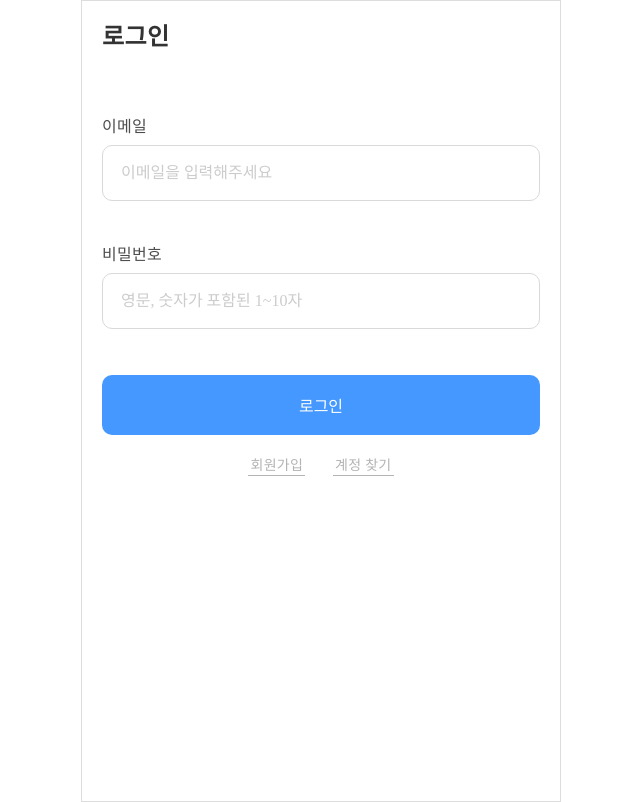
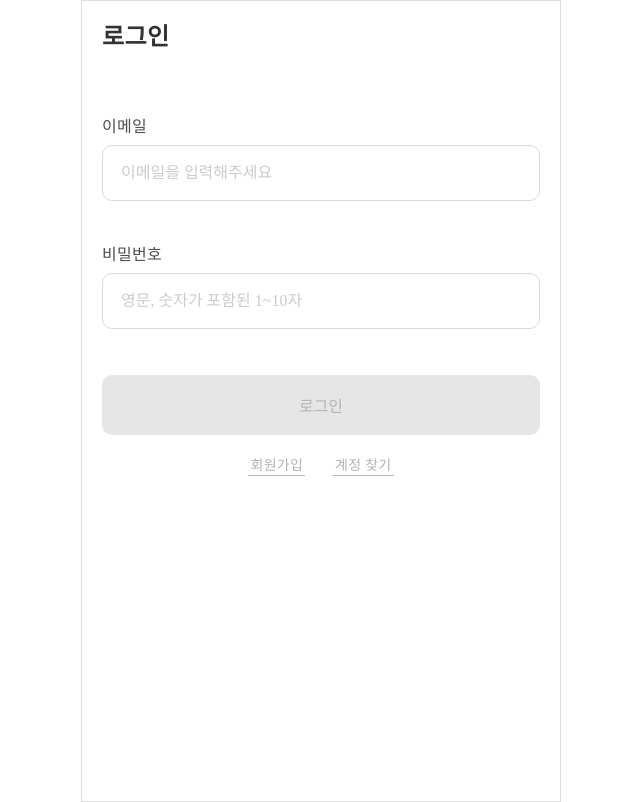
Before and after one commit to hole-in-one-early-bird/recruitime-frontend-react, a React (Create React App) app: page /signin in a window 1280 px wide. Shown: the whole page, without its empty margins (319-959 px from the left). Built offline with nearby package versions, Linux system fonts and the light colour scheme; a web font is replaced by a local one.

Commit message:
#1 bug:login 버튼 활성화 안되는 문제

```diff
--- a/src/features/auth/api/authService.ts
+++ b/src/features/auth/api/authService.ts
@@ -2,7 +2,7 @@ import axios from 'axios';
 import { API } from 'config';
 
 export interface SigninData {
-  userEmail: string;
+  email: string;
   password: string;
 }
 
--- a/src/features/auth/signin/ui/SigninForm.tsx
+++ b/src/features/auth/signin/ui/SigninForm.tsx
@@ -1,6 +1,7 @@
 import { useSignInMutation } from 'features/auth';
-import React from 'react';
+import React, { useEffect } from 'react';
 import { Link } from 'react-router-dom';
+import { ROUTES_PATH } from 'shared/constants/routes';
 import { useForm } from 'shared/hooks/useForm';
 import colors from 'shared/styles/color';
 import { common } from 'shared/styles/common';
@@ -9,10 +10,6 @@ import TextInput from 'shared/ui/input/TextInput';
 import { Typography } from 'shared/ui/typography/Typography';
 import styled from 'styled-components';
 
-const mockData = {
-  userEmail: 'asdf@naver.com',
-  password: 'juhee123',
-};
 export const SigninForm = () => {
   const initialValues = {
     email: '',
@@ -24,19 +21,24 @@ export const SigninForm = () => {
 
   const handleSubmit = (e: { preventDefault: () => void }) => {
     e.preventDefault();
-    signIn(mockData);
+    signIn(values);
   };
+
+  const isFormValid =
+    Object.values(values).every((value) => (value as string).trim() !== '') &&
+    Object.values(errors).every((error) => !error);
 
   return (
     <SigninFormWrapper>
       <Typography className='title' variant={'largeTitle'}>
         로그인
       </Typography>
+
       <TextInput
         label='이메일'
         type='text'
         name='email'
-        value={values.username}
+        value={values.email}
         onChange={handleChange}
         placeholder={'이메일을 입력해주세요'}
         error={errors.email}
@@ -52,14 +54,19 @@ export const SigninForm = () => {
         error={errors.password}
         isValid={!errors.password && values.password !== ''}
       />
-      <Button onClick={handleSubmit} variant={'primary'} style={{ marginBottom: '22px' }}>
+      <Button
+        onClick={handleSubmit}
+        variant={isFormValid ? 'primary' : 'primaryDisabled'}
+        disabled={!isFormValid}
+        style={{ marginBottom: '22px' }}
+      >
         로그인
       </Button>
       <AuthOptions>
-        <Link to={`ROUTES_PATH.signup`}>
+        <Link to={ROUTES_PATH.signup}>
           <StyledTypography variant={'caption'}>회원가입</StyledTypography>
         </Link>
-        <Link to={`ROUTES_PATH.signup`}>
+        <Link to={ROUTES_PATH.findAccount}>
           <StyledTypography variant={'caption'}>계정 찾기</StyledTypography>
         </Link>
       </AuthOptions>
```
